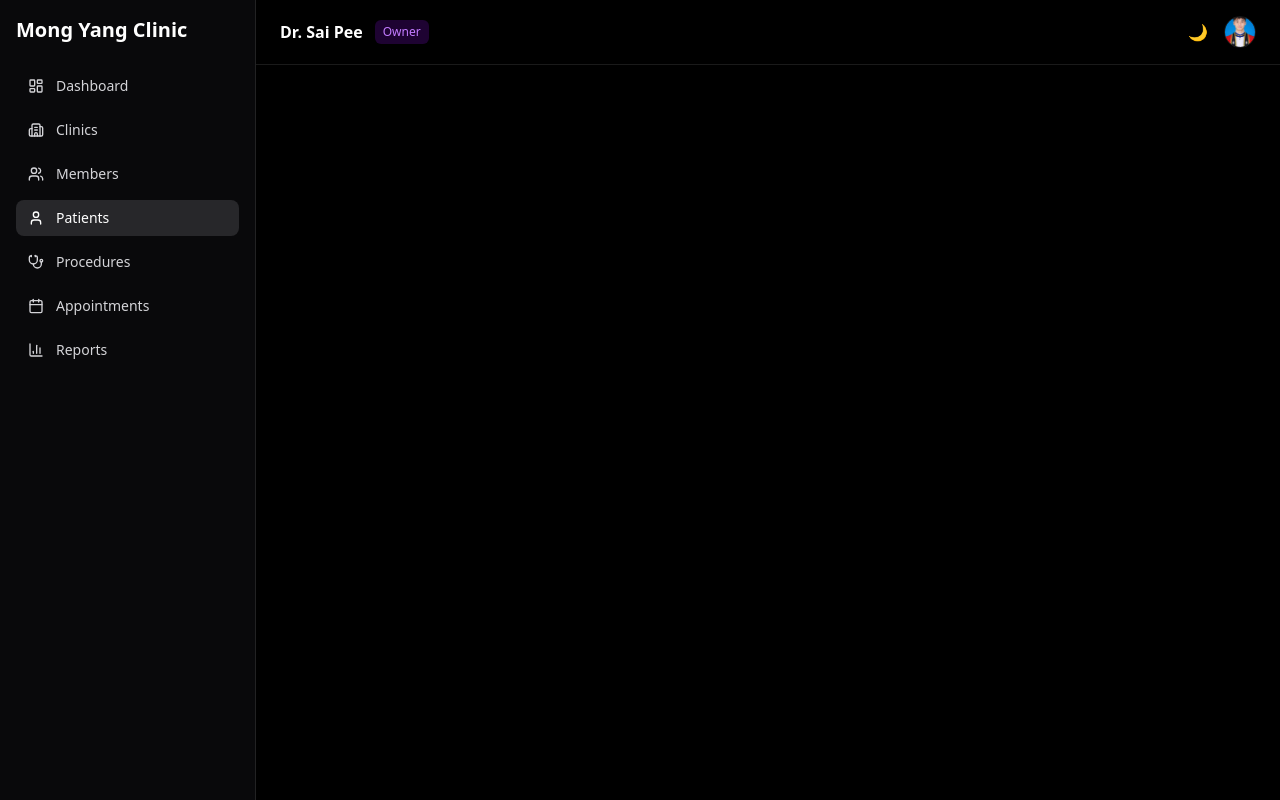
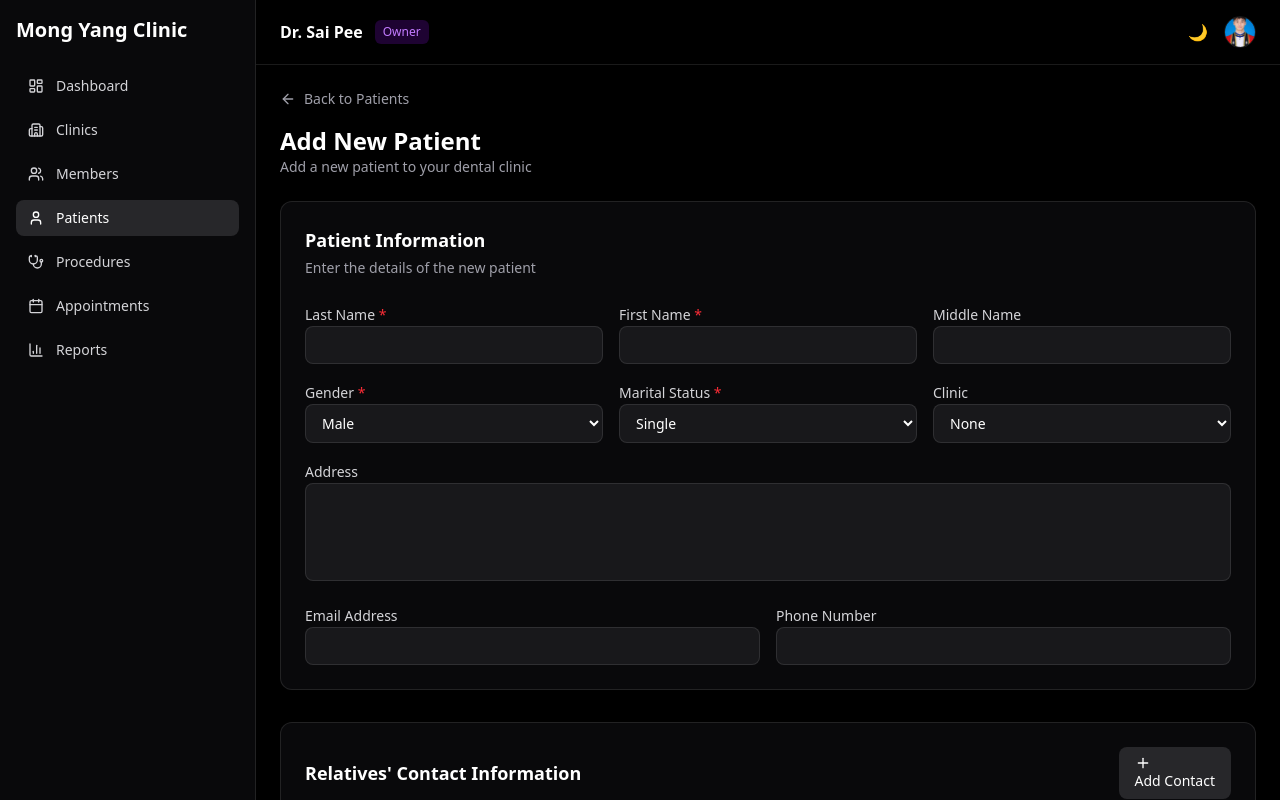
Before and after one commit to ahpharjr/DentalPatientMangement, a React (Vite) app in the folder patient-management-fronted/: page /patients/new in a window 1280 px wide. Built offline with nearby package versions, Linux system fonts and the light colour scheme.

Commit message:
Add new patient form

```diff
--- a/patient-management-fronted/src/App.jsx
+++ b/patient-management-fronted/src/App.jsx
@@ -5,6 +5,7 @@ import Clinics from "./pages/Clinics";
 import NewClinic from "./pages/NewClinic";
 import ClinicDetails from "./pages/ClinicDetails";
 import Patients from "./pages/Patients";
+import AddPatient from "./pages/AddPatient";
 import "./App.css";
 
 function App() {
@@ -18,6 +19,7 @@ function App() {
           <Route path="/clinics/new" element={<NewClinic />} />
           <Route path="/clinics/:id" element={<ClinicDetails />} />
           <Route path="/patients" element={<Patients />} />
+          <Route path="/patients/new" element={<AddPatient />} />
         </Routes>
       </AppLayout>
     </BrowserRouter>
--- /dev/null
+++ b/patient-management-fronted/src/components/patients/EmergencyContacts.jsx
@@ -0,0 +1,47 @@
+import Input from "../ui/Input";
+import Button from "../ui/Button";
+import { Trash2, Plus } from "lucide-react";
+import { useState } from "react";
+
+export default function EmergencyContacts() {
+  const [contacts, setContacts] = useState([{ id: 1 }]);
+
+  return (
+    <section className="rounded-xl border border-white/10 bg-zinc-950 p-6">
+      <div className="mb-4 flex items-center justify-between">
+        <h3 className="text-lg font-semibold text-white">
+          Relatives' Contact Information
+        </h3>
+        <Button
+          variant="ghost"
+          onClick={() =>
+            setContacts([...contacts, { id: Date.now() }])
+          }
+        >
+          <Plus className="mr-1 h-4 w-4" /> Add Contact
+        </Button>
+      </div>
+
+      <div className="space-y-4">
+        {contacts.map((c) => (
+          <div
+            key={c.id}
+            className="grid grid-cols-1 md:grid-cols-4 gap-4"
+          >
+            <Input label="Name" />
+            <Input label="Contact Number" />
+            <Input label="Relationship" />
+            <button
+              onClick={() =>
+                setContacts(contacts.filter((x) => x.id !== c.id))
+              }
+              className="flex items-end text-red-500"
+            >
+              <Trash2 className="h-4 w-4" /> Remove
+            </button>
+          </div>
+        ))}
+      </div>
+    </section>
+  );
+}
--- /dev/null
+++ b/patient-management-fronted/src/components/patients/MedicalHistorySection.jsx
@@ -0,0 +1,42 @@
+import Checkbox from "../ui/Checkbox";
+import Textarea from "../ui/Testarea";
+
+export default function MedicalHistorySection() {
+  return (
+    <section className="rounded-xl border border-white/10 bg-zinc-950 p-6">
+      <h3 className="mb-2 text-lg font-semibold text-white">
+        Medical History
+      </h3>
+
+      <div className="space-y-6">
+        <div>
+          <p className="mb-2 text-sm text-zinc-300">Allergies *</p>
+          <div className="grid grid-cols-2 md:grid-cols-3 gap-2">
+            <Checkbox label="Penicillin" />
+            <Checkbox label="Latex" />
+            <Checkbox label="Drug Allergies" />
+            <Checkbox label="Food Allergies" />
+            <Checkbox label="Environmental" />
+            <Checkbox label="None" />
+          </div>
+        </div>
+
+        <div>
+          <p className="mb-2 text-sm text-zinc-300">Medical Conditions *</p>
+          <div className="grid grid-cols-2 md:grid-cols-3 gap-2">
+            <Checkbox label="Diabetes" />
+            <Checkbox label="Heart Disease" />
+            <Checkbox label="Hypertension" />
+            <Checkbox label="Asthma" />
+            <Checkbox label="Cancer" />
+            <Checkbox label="None" />
+          </div>
+          <Textarea
+            className="mt-3"
+            placeholder="Please specify details about medical conditions..."
+          />
+        </div>
+      </div>
+    </section>
+  );
+}
--- /dev/null
+++ b/patient-management-fronted/src/components/patients/PatientForm.jsx
@@ -0,0 +1,73 @@
+import Input from "../ui/Input";
+import Select from "../ui/Select";
+import Textarea from "../ui/Testarea";
+import MedicalHistorySection from "./MedicalHistorySection";
+import EmergencyContacts from "./EmergencyContacts";
+import Button from "../ui/Button";
+
+export default function PatientForm() {
+  return (
+    <form className="space-y-8">
+      {/* Patient Information */}
+      <section className="rounded-xl border border-white/10 bg-zinc-950 p-6">
+        <h3 className="mb-1 text-lg font-semibold text-white">
+          Patient Information
+        </h3>
+        <p className="mb-6 text-sm text-zinc-400">
+          Enter the details of the new patient
+        </p>
+
+        <div className="grid grid-cols-1 md:grid-cols-3 gap-4">
+          <Input label="Last Name" required />
+          <Input label="First Name" required />
+          <Input label="Middle Name" />
+        </div>
+
+        <div className="mt-4 grid grid-cols-1 md:grid-cols-3 gap-4">
+          <Select
+            label="Gender"
+            required
+            options={[
+              { label: "Male", value: "male" },
+              { label: "Female", value: "female" },
+            ]}
+          />
+          <Select
+            label="Marital Status"
+            required
+            options={[
+              { label: "Single", value: "single" },
+              { label: "Married", value: "married" },
+            ]}
+          />
+          <Select
+            label="Clinic"
+            options={[
+              { label: "None", value: "" },
+              { label: "Clinic 1", value: "1" },
+              { label: "Clinic 2", value: "2" },
+            ]}
+          />
+        </div>
+
+        <div className="mt-4">
+          <Textarea label="Address" />
+        </div>
+
+        <div className="mt-4 grid grid-cols-1 md:grid-cols-2 gap-4">
+          <Input label="Email Address" />
+          <Input label="Phone Number" />
+        </div>
+      </section>
+
+      <EmergencyContacts />
+      <MedicalHistorySection />
+
+      {/* Actions */}
+      <div className="flex justify-end gap-3">
+        <Button variant="ghost">Cancel</Button>
+        <Button>Create Patient</Button>
+      </div>
+    </form>
+  );
+}
--- /dev/null
+++ b/patient-management-fronted/src/components/ui/Button.jsx
@@ -0,0 +1,16 @@
+export default function Button({ variant = "primary", children, ...props }) {
+  const styles = {
+    primary: "bg-white text-black hover:bg-zinc-200",
+    ghost: "bg-zinc-800 text-white hover:bg-zinc-700",
+    danger: "bg-red-600 text-white hover:bg-red-500",
+  };
+
+  return (
+    <button
+      {...props}
+      className={`rounded-lg px-4 py-2 text-sm transition ${styles[variant]}`}
+    >
+      {children}
+    </button>
+  );
+}
--- /dev/null
+++ b/patient-management-fronted/src/components/ui/Checkbox.jsx
@@ -0,0 +1,12 @@
+export default function Checkbox({ label, ...props }) {
+  return (
+    <label className="flex items-center gap-2 text-sm text-zinc-300">
+      <input
+        type="checkbox"
+        {...props}
+        className="h-4 w-4 rounded border-white/20 bg-zinc-900"
+      />
+      {label}
+    </label>
+  );
+}
--- /dev/null
+++ b/patient-management-fronted/src/components/ui/Input.jsx
@@ -0,0 +1,15 @@
+export default function Input({ label, required, ...props }) {
+  return (
+    <div className="space-y-1">
+      {label && (
+        <label className="text-sm text-zinc-300">
+          {label} {required && <span className="text-red-500">*</span>}
+        </label>
+      )}
+      <input
+        {...props}
+        className="w-full rounded-lg border border-white/10 bg-zinc-900 px-3 py-2 text-sm text-white placeholder:text-zinc-500 focus:outline-none focus:ring-2 focus:ring-white/20"
+      />
+    </div>
+  );
+}
--- /dev/null
+++ b/patient-management-fronted/src/components/ui/Select.jsx
@@ -0,0 +1,21 @@
+export default function Select({ label, required, options = [], ...props }) {
+  return (
+    <div className="space-y-1">
+      {label && (
+        <label className="text-sm text-zinc-300">
+          {label} {required && <span className="text-red-500">*</span>}
+        </label>
+      )}
+      <select
+        {...props}
+        className="w-full rounded-lg border border-white/10 bg-zinc-900 px-3 py-2 text-sm text-white focus:outline-none focus:ring-2 focus:ring-white/20"
+      >
+        {options.map((opt) => (
+          <option key={opt.value} value={opt.value}>
+            {opt.label}
+          </option>
+        ))}
+      </select>
+    </div>
+  );
+}
--- /dev/null
+++ b/patient-management-fronted/src/components/ui/Testarea.jsx
@@ -0,0 +1,30 @@
+export default function Textarea({
+  label,
+  required,
+  rows = 4,
+  className = "",
+  ...props
+}) {
+  return (
+    <div className="space-y-1">
+      {label && (
+        <label className="text-sm text-zinc-300">
+          {label} {required && <span className="text-red-500">*</span>}
+        </label>
+      )}
+
+      <textarea
+        rows={rows}
+        {...props}
+        className={`
+          w-full rounded-lg border border-white/10
+          bg-zinc-900 px-3 py-2 text-sm text-white
+          placeholder:text-zinc-500
+          focus:outline-none focus:ring-2 focus:ring-white/20
+          resize-none
+          ${className}
+        `}
+      />
+    </div>
+  );
+}
--- /dev/null
+++ b/patient-management-fronted/src/pages/AddPatient.jsx
@@ -0,0 +1,25 @@
+import { ArrowLeft } from "lucide-react";
+import { Link } from "react-router-dom";
+import PatientForm from "../components/patients/PatientForm";
+
+export default function AddPatient() {
+  return (
+    <div className="max-w-5xl">
+      <Link
+        to="/patients"
+        className="mb-4 inline-flex items-center gap-2 text-sm text-zinc-400 hover:text-white"
+      >
+        <ArrowLeft className="h-4 w-4" /> Back to Patients
+      </Link>
+
+      <h1 className="text-2xl font-bold text-white">
+        Add New Patient
+      </h1>
+      <p className="mb-6 text-sm text-zinc-400">
+        Add a new patient to your dental clinic
+      </p>
+
+      <PatientForm />
+    </div>
+  );
+}
--- a/patient-management-fronted/src/pages/Patients.jsx
+++ b/patient-management-fronted/src/pages/Patients.jsx
@@ -1,5 +1,6 @@
 import PageHeader from "../components/ui/PageHeader";
 import { Plus, Search, MoreVertical } from "lucide-react";
+import { useNavigate } from "react-router-dom";
 
 const patients = [
   {
@@ -14,6 +15,8 @@ const patients = [
 ];
 
 export default function Patients() {
+    const navigate = useNavigate();
+
   return (
     <div className="space-y-6">
       {/* Header */}
@@ -21,7 +24,9 @@ export default function Patients() {
         title="Patients"
         subtitle="Manage your dental patients and their records"
         action={
-          <button className="flex items-center gap-2 rounded-lg border border-white/10 bg-zinc-900 px-4 py-2 text-sm text-white hover:bg-zinc-800">
+          <button
+            onClick={()=> navigate("/patients/new")}
+            className="flex items-center gap-2 rounded-lg border border-white/10 bg-zinc-900 px-4 py-2 text-sm text-white hover:bg-zinc-800">
             <Plus className="h-4 w-4" />
             Add Patient
           </button>
```
